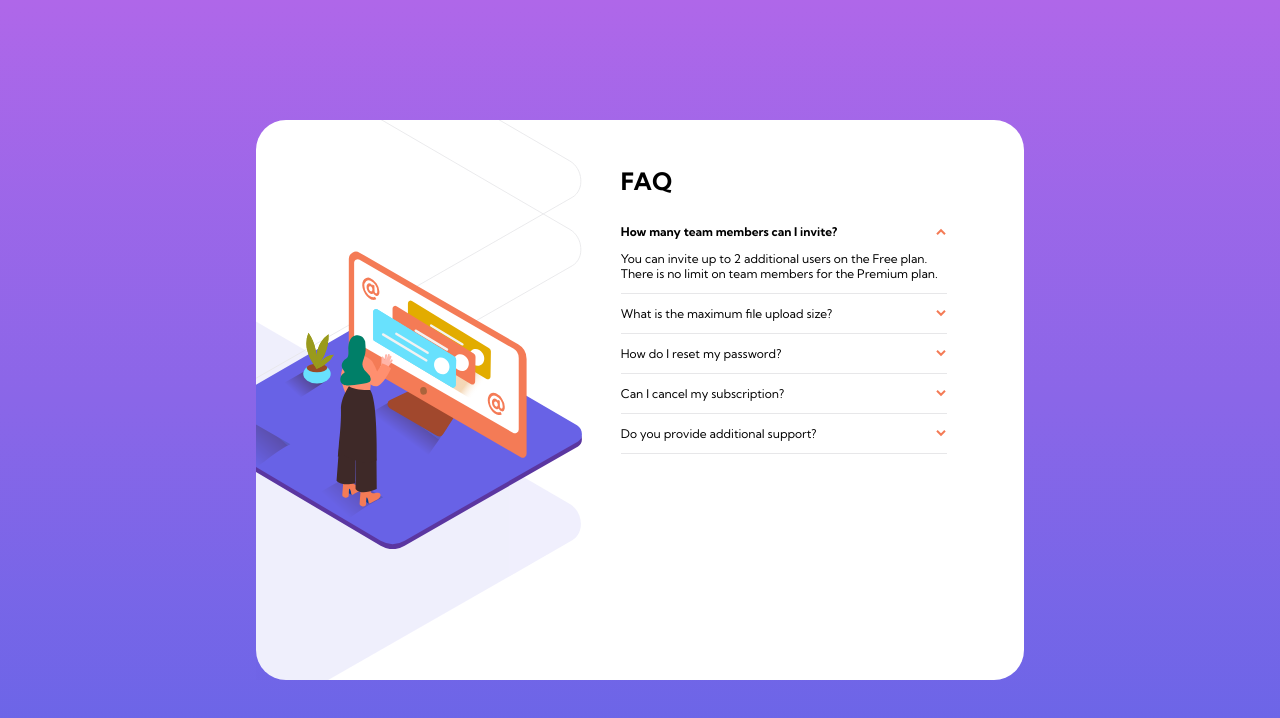
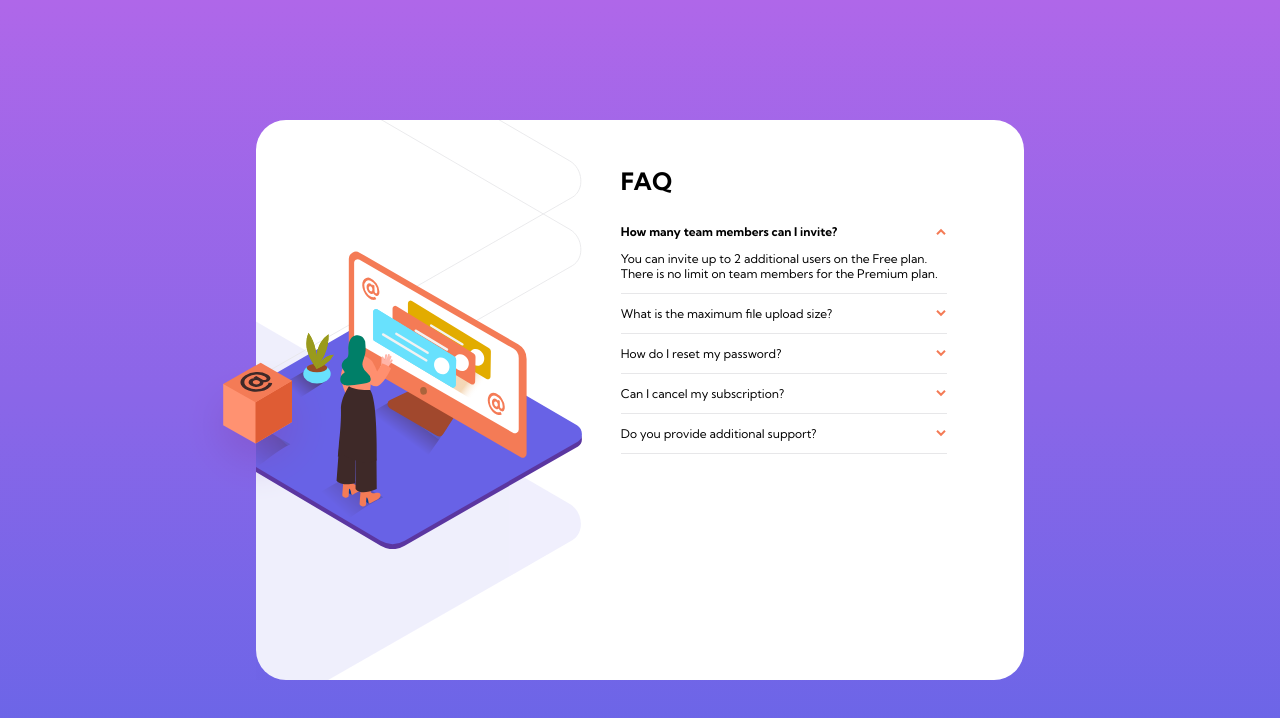
Before and after one commit to nlukic97/accordion-menu, a website: page index.html in a window 1280 px wide. Both pictures are taken after a click on the element "How many team members can I invite?". Drawn offline with Linux system fonts and the light colour scheme.

Commit message:
added the animation for the box on hover. cursor on symbol when in hover state. Positioning of bg and other elements

```diff
--- a/index.html
+++ b/index.html
@@ -15,7 +15,9 @@
 </head>
 <body>
   <div class="card">
-    <div class="half-1"></div>
+    <div class="half-1">
+      <img class='box' src="images/illustration-box-desktop.svg" alt="box">
+    </div>
 
     <div class="half-2">
       <h1>FAQ</h1>
--- a/javaScript/script.js
+++ b/javaScript/script.js
@@ -1,11 +1,24 @@
-document.querySelectorAll('.questions .question-component .clickable-container').forEach(btn=>{
-    btn.addEventListener('click',()=>{
+document.querySelectorAll('.questions .question-component .clickable-container').forEach(question=>{
 
-        // let answerDiv = btn.parentElement.parentElement.querySelector('.answer')
-        let element = btn.closest('.question-component')
+    //listener for click on question
+    question.addEventListener('click',()=>{
+
+        let element = question.closest('.question-component')
         toggleVisibility(element)
     })
+
+    // listener for :hover on question
+    let box = document.querySelector('.card .half-1 .box')
+    question.addEventListener('mouseover',()=>{
+        box.classList.add('question-hover')
+    })
+
+    question.addEventListener('mouseout',()=>{
+        box.classList.remove('question-hover')
+    })
 })
+
+
 
 const toggleVisibility = (el) =>{
     let answerDiv = el.querySelector('.answer')
--- a/scss/components/_question.scss
+++ b/scss/components/_question.scss
@@ -11,6 +11,10 @@
 
                 .question-text {
                     color:$color-soft-red;
+                }
+
+                .btn {
+                    cursor: pointer;
                 }
             }
 
--- a/scss/pages/_index.scss
+++ b/scss/pages/_index.scss
@@ -24,8 +24,20 @@ body {
         background:
             url('../images/illustration-woman-online-desktop.svg') no-repeat 100% center,
             url('../images/bg-pattern-desktop.svg') no-repeat 100% 70%;
-            ;
-            background-size: 120%,270%;
+        background-size: 120%,270%;
+        position: relative;
+
+        .box {
+            width: 45%;
+            position: absolute;
+            top:43%;
+            left:-22%;
+            // border: 1px solid orange;
+            transition: left .4s;
+            &.question-hover {
+                left:-30%;
+            }
+        }
     }
 
     .half-2 {
```
Also changed, not shown: css/style.css, 1 other file.
